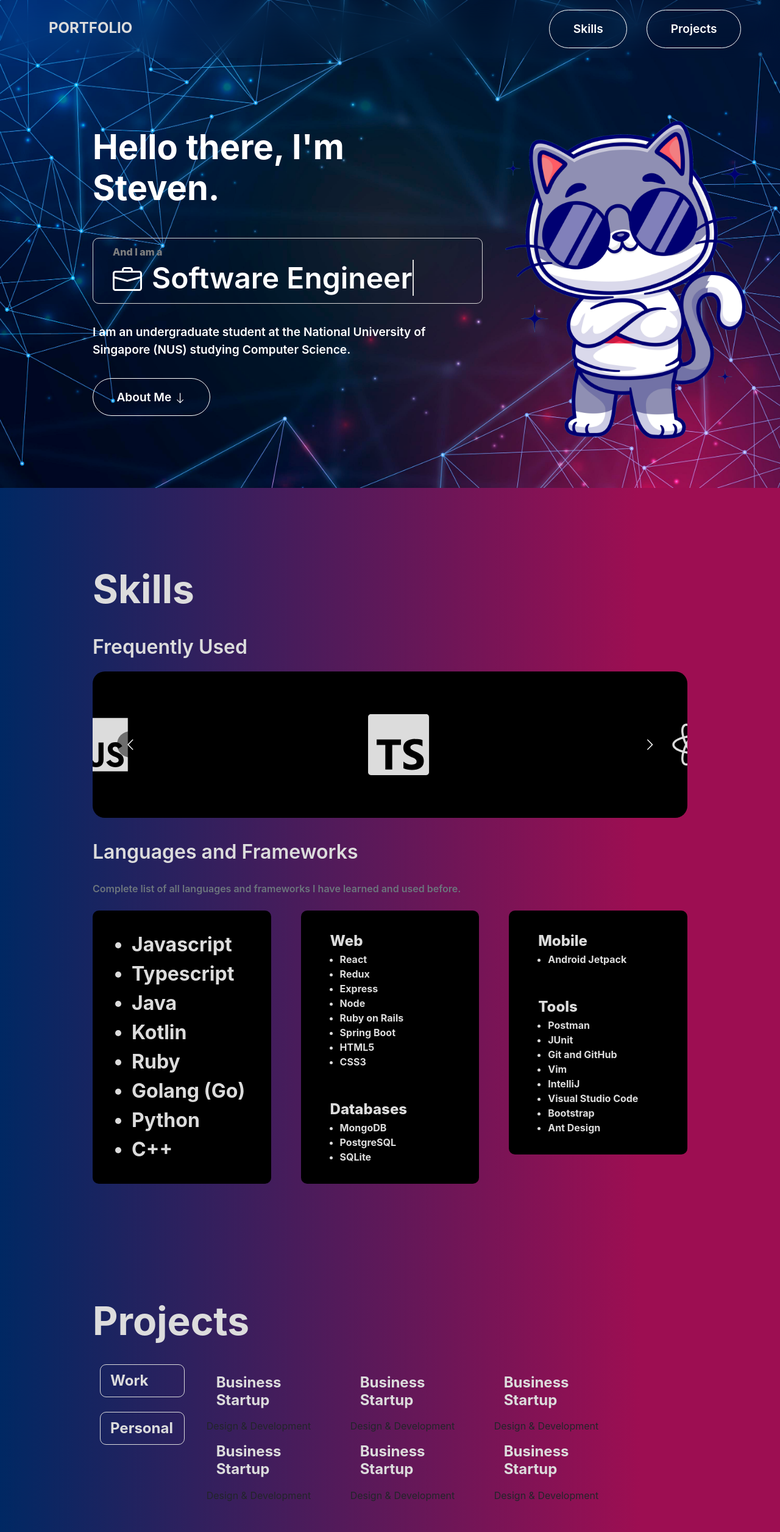
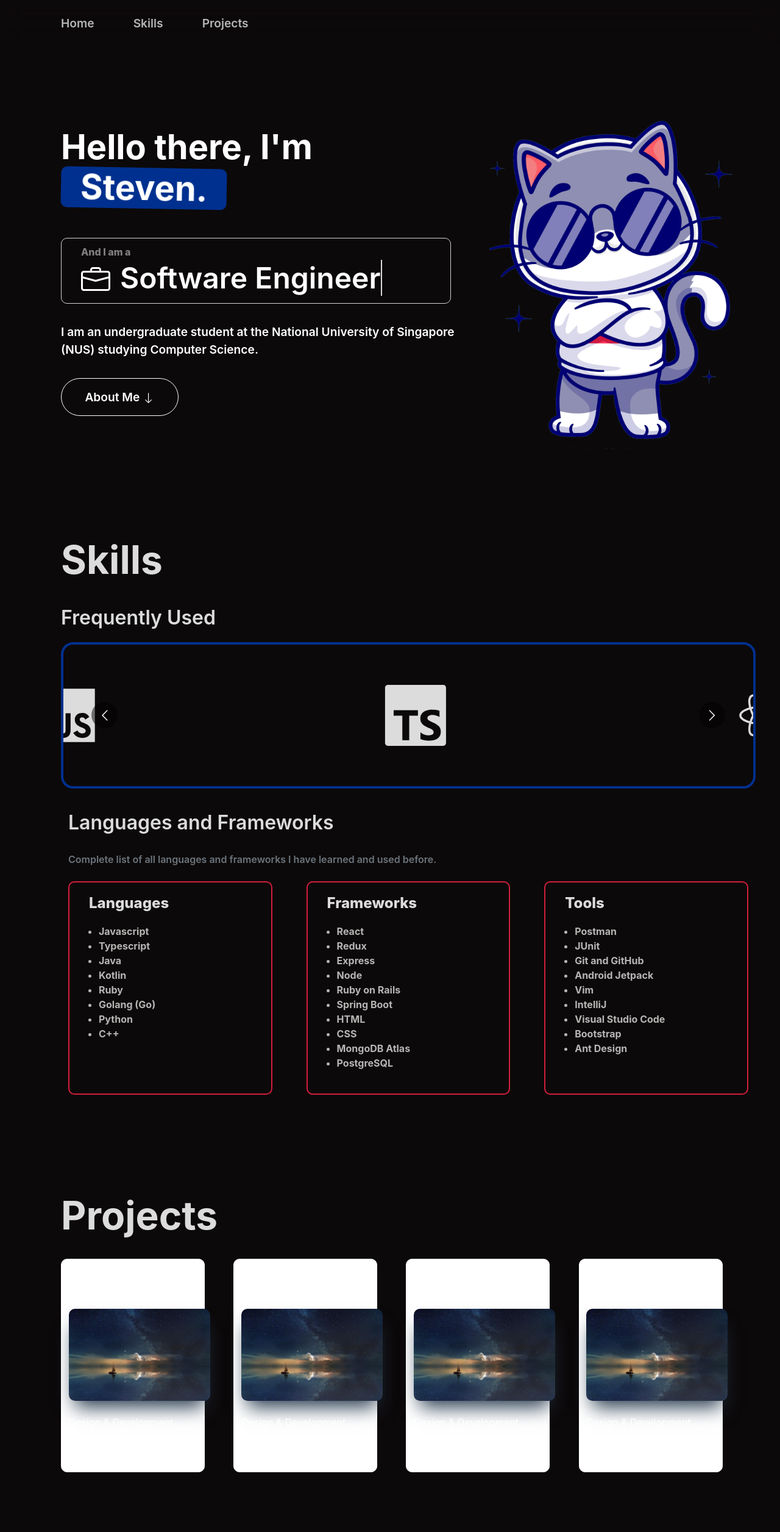
Before and after one commit to stevenlimhw/portfolio, a React (Create React App) app: page / in a window 1280 px wide. Shown: the top 2512 px of the page at 61% size. Built offline with nearby package versions, Linux system fonts and the light colour scheme.

Commit message:
Design projects section

```diff
--- a/src/App.css
+++ b/src/App.css
@@ -10,9 +10,11 @@
 
 .skills,
 .projects {
-    background-image: linear-gradient(270deg, rgba(157,14,82,1) 18%, rgba(0,40,99,1) 100%);
-    height: 150vh;
-    padding: 8rem;
+    /* background-image: linear-gradient(270deg, rgba(157,14,82,1) 18%, rgba(0,40,99,1) 100%); */
+    background-color: #0C090A;
+    height: fit-content;
+    padding: 5rem 0;
+    padding-left: 100px !important;
 }
 
 /* Reset */
@@ -27,11 +29,18 @@
 
 .banner {
     width: 100%;
-    padding-left: 10%;
+    padding-left: 100px;
     padding-top: 10rem;
     height: 100vh !important;
-    background-image: url(./assets/images/future-bg.jpg);
+    /* background-image: url(./assets/images/future-bg.jpg); */
+    /* background-color: #36454F; */
+    background-color: #0C090A;
     background-size: cover;
+}
+
+.reset_padding_margin {
+    padding: 0 !important;
+    margin: 0 !important;
 }
 
 .banner h1 {
@@ -101,6 +110,20 @@
     gap: 1rem;
 }
 
+.name-span {
+    display: inline-block;
+    background-color: #00308F;
+    padding: 0 2rem;
+    border-radius: 10px;
+    transform: rotate(5deg);
+    animation: 4s name-span-rotation infinite alternate;
+}
+
+@keyframes name-span-rotation {
+    from { transform: rotate(5deg) }
+    to { transform: rotate(0deg) }
+}
+
 /* Navbar (Navigation) */
 
 h4 {
@@ -112,7 +135,7 @@ h4 {
 
 .navbar-navbar {
     width: 100%;
-    padding: 1rem 4rem;
+    padding: 1rem 100px;
     display: flex;
     flex-direction: row;
     justify-content: space-between;
@@ -125,16 +148,20 @@ h4 {
 .navbar-links {
     display: flex;
     flex-direction: row;
-    gap: 2rem;
+    gap: 4rem;
 }
 
 .nav-button {
     font-size: 1.2rem !important;
     font-weight: 600 !important;
-    padding: 1rem 2rem !important;
+    padding: 0.5rem 0 !important;
+    color: #B6B6B4;
+    background: none;
+    /* border: 1px red solid; */
+}
+
+.nav-button:hover {
     color: white;
-    background: none;
-    border: 1.5px white solid;
 }
 
 /* Skills */
@@ -154,12 +181,13 @@ h4 {
 }
 
 .skills-carousel {
-    background-color: black;
+    /* background-color: black; */
     height: 15rem;
     border-radius: 20px;
     width: 100%;
     padding: 0 8%;
     margin-bottom: 2rem !important;
+    border: 4px solid #00308F;
 }
 
 .skills-skill {
@@ -180,27 +208,37 @@ caption {
 }
 
 .skills-list-panel {
-    background-color: black;
+    background-color: #0C090A;
     color: #DCDCDC;
     font-size: 2rem;
     font-weight: 700;
     border-radius: 10px;
     width: 50%;
     height: fit-content;
-    padding: 2rem;
+    padding: 1rem;
+    border: 2px solid #D21F3C;
+    height: 350px;
 }
 
 .skills-list-panel-right li {
     font-size: 1rem;
+    color: #B6B6B4;
 }
 
 .skills-subcategory {
     font-size: 1.5rem;
     font-weight: 800;
     transform: translateX(-1rem);
+    margin-bottom: 1rem !important;
 }
 
 /* Projects */
+
+.projects {
+    display: flex;
+    flex-direction: column;
+    background-color: #0C090A;
+}
 
 .projects h2 {
     color: #DCDCDC;
@@ -209,25 +247,45 @@ caption {
     margin-bottom: 2rem !important;
 }
 
-.projects p {
-    color: #DCDCDC;
-    font-size: 2rem;
-    font-weight: 600;
-    margin-bottom: 1rem !important;
+.projects-grid {
+    display: grid;
+    grid-template-columns: repeat(4, 20%);
+    grid-template-rows: repeat(2, 350px);
+    column-gap: 4%;
+    row-gap: 100px;
 }
 
-.nav-item {
-    background: none !important;
-    color: #DCDCDC !important;
-    border: 1px #DCDCDC solid;
-    font-size: 1.5rem;
-    font-weight: 700;
-    border-radius: 10px;
-    margin-top: 1rem;
+/* Project */
+
+.project {
+    border: 1px white solid;
+    border-radius: 10px !important;
+    background-color: white;
 }
 
-.nav-item-active,
-.nav-item:hover {
-    background-color: #DCDCDC !important;
-    color: black !important;
+.project-top {
+    height: 20%;
+    padding: 6.5% 5%;
+    color: white;
+    font-weight: 600;
+    font-size: 20px;
 }
+
+.project-mid {
+    height: 50%;
+    padding: 5%;
+}
+
+.project-bot {
+    height: 30%;
+    padding: 5%;
+    color: white;
+    font-weight: 400;
+}
+
+.project-img {
+    height: 100%;
+    border-radius: 10px;
+    /* box-shadow: rgba(50, 50, 93, 0.25) 0px 13px 27px -5px, rgba(0, 0, 0, 0.3) 0px 8px 16px -8px; */
+    box-shadow: rgb(38, 57, 77) 0px 20px 30px -10px;
+}
--- a/src/components/Banner.js
+++ b/src/components/Banner.js
@@ -49,10 +49,10 @@ const Banner = () => {
 
     return (
         <div id="home" className="banner">
-            <Container>
-                <Row>
-                    <Col xs={12} md={6} xl={7}>
-                        <h1>Hello there, I'm Steven.</h1>
+            <Container className="reset_padding_margin">
+                <Row className="reset_padding_margin">
+                    <Col xs={12} md={6} xl={7} className="reset_padding_margin">
+                        <h1>Hello there, I'm <span className="name-span">Steven.</span></h1>
                         <h2>
                             <div className="text-input-area">
                                 <div className="text-input-label">And I am a </div>
--- a/src/components/Navigation.js
+++ b/src/components/Navigation.js
@@ -3,12 +3,15 @@ import { Button } from "react-bootstrap";
 const Navigation = () => {
     return (
       <div className='navbar-navbar'>
-        <h4>PORTFOLIO</h4>
+        {/* <h4 className="nav-button">PORTFOLIO</h4> */}
         <div className="navbar-links">
-          <div className="button">
+          <div className="nav-button">
+            Home
+          </div>
+          <div className="nav-button">
             Skills
           </div>
-          <div className="button">
+          <div className="nav-button">
             Projects
           </div>
         </div>
--- a/src/components/Project.js
+++ b/src/components/Project.js
@@ -1,13 +1,18 @@
-import { Col } from "react-bootstrap";
+import sea from "../../src/assets/images/sea.jpg";
 
 const Project = ({ title, description, imgUrl }) => {
     return (
-        <Col sm={6} md={4}>
-            <div>
-                <h4>{title}</h4>
-                <span>{description}</span>
+        <div className="project">
+            <div className="project-top">
+                {title}
             </div>
-        </Col>
+            <div className="project-mid">
+                <img className="project-img" src={sea} alt="img"/>
+            </div>
+            <div className="project-bot">
+                {description}
+            </div>
+        </div>
     )
 }
 
--- a/src/components/Projects.js
+++ b/src/components/Projects.js
@@ -31,28 +31,8 @@ const Projects = () => {
 
     return (
         <section className="projects" id="projects">
-            <Container>
-                <Row>
-                    <Col>
             <h2>Projects</h2>
-                        <p></p>
-                        <Tab.Container id="left-tabs-example" defaultActiveKey="first">
-                            <Row>
-                                <Col sm={2}>
-                                <Nav variant="pills" className="flex-column">
-                                    <Nav.Item>
-                                        <Nav.Link eventKey="first" className="nav-item">Work</Nav.Link>
-                                    </Nav.Item>
-                                    <br/>
-                                    <Nav.Item>
-                                        <Nav.Link eventKey="second" className="nav-item">Personal</Nav.Link>
-                                    </Nav.Item>
-                                </Nav>
-                                </Col>
-                                <Col sm={9}>
-                                <Tab.Content>
-                                    <Tab.Pane eventKey="first">
-                                        <Row>
+            <div className="projects-grid">
                 {
                     projects.map((project, key) => {
                         return (
@@ -63,20 +43,7 @@ const Projects = () => {
                         )
                     })
                 }
-                                        </Row>
-                                    </Tab.Pane>
-                                    <Tab.Pane eventKey="second">
-                                        <Row>
-                                            test description
-                                        </Row>
-                                    </Tab.Pane>
-                                </Tab.Content>
-                                </Col>
-                            </Row>
-                        </Tab.Container>
-                    </Col>
-                </Row>
-            </Container>
+            </div>
         </section>
     )
 }
--- a/src/components/Skills.js
+++ b/src/components/Skills.js
@@ -31,9 +31,9 @@ const responsive = {
 const Skills = () => {
     return (
         <section className="skills" id="skills">
-            <Container>
-                <Row>
-                    <Col>
+            <Container className="reset_padding_margin">
+                <Row className="reset_padding_margin">
+                    <Col className="reset_padding_margin">
                         <div>
                             <h2>Skills</h2>
                             <p>Frequently Used</p>
@@ -73,8 +73,9 @@ const Skills = () => {
                     <p>Languages and Frameworks</p>
                     <caption>Complete list of all languages and frameworks I have learned and used before.</caption>
                     <div className="skills-list-container">
-                        <div className="skills-list-panel">
+                        <div className="skills-list-panel skills-list-panel-right">
                             <ul>
+                                <div className="skills-subcategory">Languages</div>
                                 <li>Javascript</li>
                                 <li>Typescript</li>
                                 <li>Java</li>
@@ -87,31 +88,26 @@ const Skills = () => {
                         </div>
                         <div className="skills-list-panel skills-list-panel-right">
                             <ul>
-                                <div className="skills-subcategory">Web</div>
+                                <div className="skills-subcategory">Frameworks</div>
                                 <li>React</li>
                                 <li>Redux</li>
                                 <li>Express</li>
                                 <li>Node</li>
                                 <li>Ruby on Rails</li>
                                 <li>Spring Boot</li>
-                                <li>HTML5</li>
-                                <li>CSS3</li>
-                                <br/>
-                                <div className="skills-subcategory">Databases</div>
-                                <li>MongoDB</li>
+                                <li>HTML</li>
+                                <li>CSS</li>
+                                <li>MongoDB Atlas</li>
                                 <li>PostgreSQL</li>
-                                <li>SQLite</li>
                             </ul>
                         </div>
                         <div className="skills-list-panel skills-list-panel-right">
                             <ul>
-                                <div className="skills-subcategory">Mobile</div>
-                                <li>Android Jetpack</li>
-                                <br/>
                                 <div className="skills-subcategory">Tools</div>
                                 <li>Postman</li>
                                 <li>JUnit</li>
                                 <li>Git and GitHub</li>
+                                <li>Android Jetpack</li>
                                 <li>Vim</li>
                                 <li>IntelliJ</li>
                                 <li>Visual Studio Code</li>
```
Lines whose indentation alone changed are shown as unchanged.
